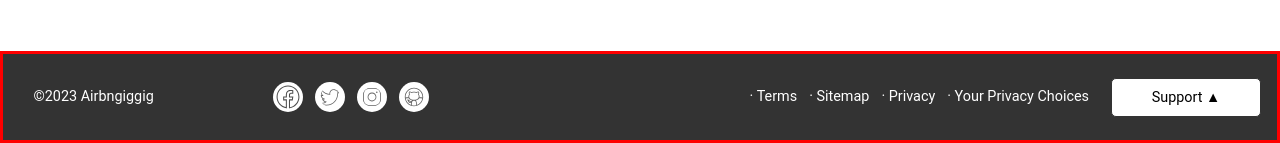
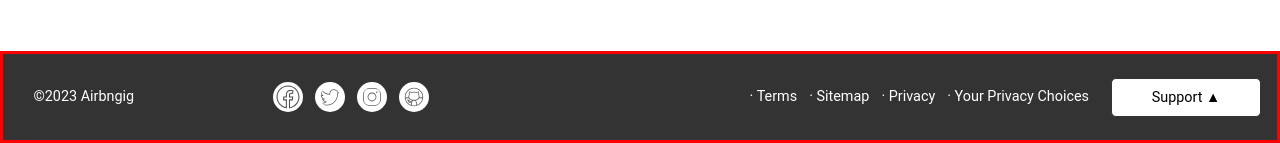
Before and after one commit to Ludovil/dci_final_project, a React (Vite) app in the folder client/: page /allconversations in a window 1280 px wide. Shown: the part 657-800 px from the top of the page. Built offline with nearby package versions, Linux system fonts and the light colour scheme; no server answers.

Commit message:
fix footer position

```diff
--- a/client/src/components/footer/Footer.jsx
+++ b/client/src/components/footer/Footer.jsx
@@ -92,7 +92,7 @@ function Footer() {
               </ul>
             </li>
             <li className='displayedListFooterItem'>
-              Airbngiggig
+              Airbngig
               <ul className='displayedSubListFooter'>
                 <li>
                   <a href=''>Newsroom</a>
@@ -205,7 +205,7 @@ function Footer() {
         <p
           className={showAlternateFooter ? 'undisplayedText' : 'displayedText'}
         >
-          ©{currentYear} Airbngiggig
+          ©{currentYear} Airbngig
         </p>
         <div className='footerSecondary' ref={scrollContainerRef}>
           {renderFooterContent()}
```
